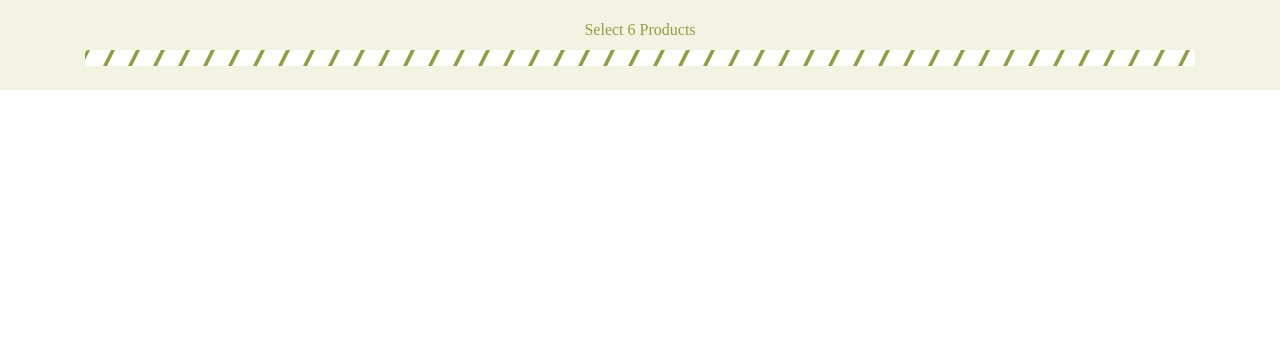
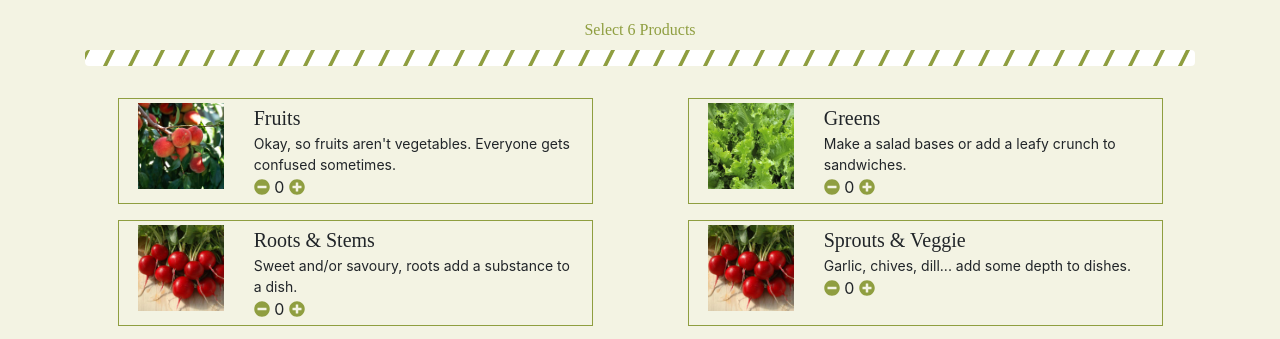
Before and after one commit to mariesta/ShoppingCart, a plain HTML site: page index.html in a window 1280 px wide. Shown: the part 456-795 px from the top of the page. Drawn offline with nearby package versions, Linux system fonts and the light colour scheme; a web font is replaced by a local one.

Commit message:
update app.js link

```diff
--- a/index.html
+++ b/index.html
@@ -106,6 +106,6 @@
 
 
     <!-- Optional JavaScript -->
-    <script type="text/javascript" src="js/index.js"></script>
+    <script type="text/javascript" src="app.js"></script>
   </body>
 </html>
```
